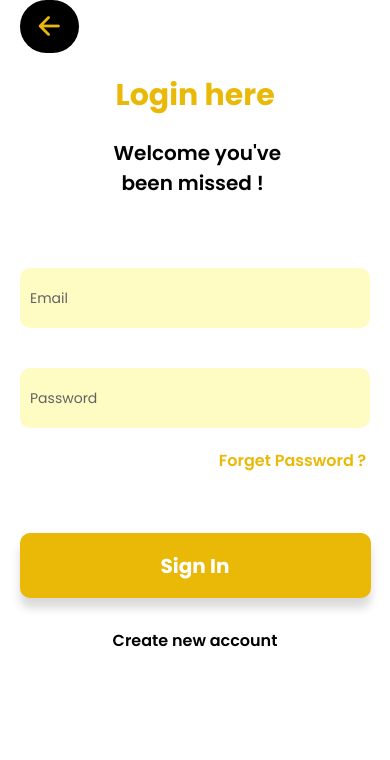
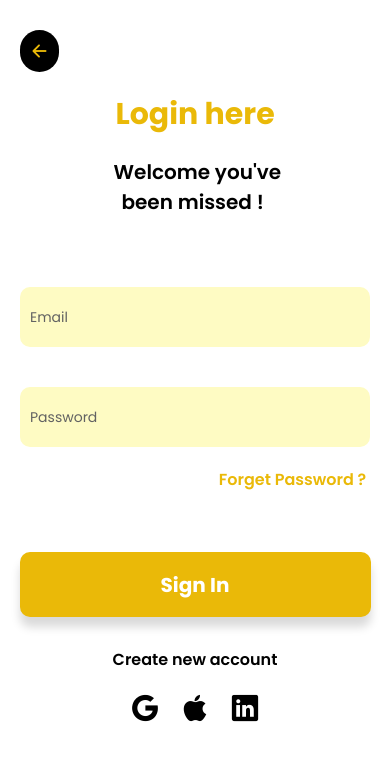
Before and after one commit to Mohamed-Nazir/appSerema, a React Native app: screen /login in a window 390 px wide. Shown: the top 760 px of the page. Built offline with nearby package versions, Linux system fonts and the light colour scheme.

Commit message:
First UI design Forget Password, Add custom icon component

```diff
--- a/src/components/UI/Button.tsx
+++ b/src/components/UI/Button.tsx
@@ -18,8 +18,6 @@ const CustomButton: React.FC<CustomButtonProps> = ({
   backgroundColor,
   color,
 }) => {
-  const Spacing = 10; // Vous devez définir votre propre valeur de Spacing
-
   return (
     <TouchableOpacity
       style={[
--- /dev/null
+++ b/src/components/UI/Icon.tsx
@@ -0,0 +1,15 @@
+import { View, StyleSheet } from "react-native";
+import { Ionicons } from "@expo/vector-icons";
+import Spacing from "../../constants/Spacing";
+
+interface CustomIconProps {
+  name: any;
+  size: number;
+  color: string;
+}
+
+const CustomIcon: React.FC<CustomIconProps> = ({ name, size, color }) => {
+  return <Ionicons name={name} size={size} color={color} />;
+};
+
+export default CustomIcon;
--- a/src/screens/ForgetPassword.tsx
+++ b/src/screens/ForgetPassword.tsx
@@ -1,17 +1,56 @@
 import React, { Component } from "react";
-import { Text, View } from "react-native";
+import { Ionicons } from "@expo/vector-icons";
+import { Text, View, StyleSheet } from "react-native";
 import { SafeAreaView } from "react-native-safe-area-context";
+import MyTextInput from "../components/UI/InputText";
+import Spacing from "../constants/Spacing";
+import Color from "../constants/Color";
+import CustomButton from "../components/UI/Button";
+import CustomIcon from "../components/UI/Icon";
 
-export class ForgetPassword extends Component {
-  render() {
-    return (
-      <SafeAreaView>
-        <View>
-          <Text> Forget Password </Text>
-        </View>
-      </SafeAreaView>
-    );
-  }
-}
+const ForgetPassword = ({ navigation }) => {
+  return (
+    <SafeAreaView style={styles.container}>
+      <View style={styles.iconsStyle}>
+        <CustomIcon
+          name="arrow-back"
+          size={Spacing * 2}
+          color={Color.primary}
+        />
+      </View>
+      <View style={styles.inputView}>
+        <MyTextInput placeholder="Email" />
+        <CustomButton
+          title="Submit"
+          width="48%"
+          color={Color.onPrimary}
+          backgroundColor={Color.primary}
+        />
+      </View>
+    </SafeAreaView>
+  );
+};
 
 export default ForgetPassword;
+
+const styles = StyleSheet.create({
+  container: {
+    flex: 1,
+    backgroundColor: Color.white,
+  },
+  iconsStyle: {
+    backgroundColor: "black",
+    paddingVertical: Spacing,
+    paddingHorizontal: Spacing,
+    marginHorizontal: Spacing * 3,
+    marginTop: Spacing * 2,
+    borderRadius: 100,
+    width: "10%",
+    justifyContent: "center",
+    alignItems: "center",
+  },
+  inputView: {
+    paddingVertical: Spacing * 5,
+    backgroundColor: "#fff",
+  },
+});
--- a/src/screens/Login.tsx
+++ b/src/screens/Login.tsx
@@ -12,17 +12,17 @@ import FontSize from "../constants/FontSize";
 import Fonts from "../constants/Fonts";
 import MyTextInput from "../components/UI/InputText";
 import CustomButton from "../components/UI/Button";
+import CustomIcon from "../components/UI/Icon";
 
 const Login = ({ navigation }) => {
   return (
     <SafeAreaView style={styles.container}>
       <View>
         <View style={styles.iconsStyle}>
-          <Ionicons
+          <CustomIcon
             name="arrow-back"
-            size={Spacing * 3}
+            size={Spacing * 2}
             color={Color.primary}
-            onPress={() => navigation.navigate("home")}
           />
         </View>
         <View style={styles.welcomeLogin}>
@@ -63,9 +63,34 @@ const Login = ({ navigation }) => {
           alignItems: "center",
         }}
       >
-        <TouchableOpacity onPress={() => navigation.navigate("register")}>
+        <TouchableOpacity onPress={() => navigation.push("register")}>
           <Text style={styles.createAccountText}>Create new account</Text>
         </TouchableOpacity>
+      </View>
+
+      <View
+        style={{
+          flexDirection: "row",
+          justifyContent: "center",
+          alignItems: "center",
+          marginTop: Spacing * 2,
+        }}
+      >
+        <View style={{ marginRight: Spacing * 2 }}>
+          <CustomIcon
+            name="logo-google"
+            size={Spacing * 3}
+            color={Color.text}
+          />
+        </View>
+        <View style={{ marginRight: Spacing * 2 }}>
+          <CustomIcon name="logo-apple" size={Spacing * 3} color={Color.text} />
+        </View>
+        <CustomIcon
+          name="logo-linkedin"
+          size={Spacing * 3}
+          color={Color.text}
+        />
       </View>
     </SafeAreaView>
   );
@@ -83,8 +108,9 @@ const styles = StyleSheet.create({
     paddingVertical: Spacing,
     paddingHorizontal: Spacing,
     marginHorizontal: Spacing * 2,
+    marginTop: Spacing * 3,
     borderRadius: 100,
-    width: "15%",
+    width: "10%",
     justifyContent: "center",
     alignItems: "center",
   },
--- a/src/screens/Register.tsx
+++ b/src/screens/Register.tsx
@@ -11,7 +11,7 @@ const Register = ({ navigation }) => {
       <View style={styles.iconsStyle}>
         <Ionicons
           name="arrow-back"
-          size={Spacing * 3}
+          size={Spacing * 2}
           color={Color.primary}
           onPress={() => navigation.navigate("home")}
         />
@@ -36,9 +36,10 @@ const styles = StyleSheet.create({
     backgroundColor: "black",
     paddingVertical: Spacing,
     paddingHorizontal: Spacing,
-    marginHorizontal: Spacing * 2,
+    marginHorizontal: Spacing * 3,
+    marginTop: Spacing * 2,
     borderRadius: 100,
-    width: "15%",
+    width: "10%",
     justifyContent: "center",
     alignItems: "center",
   },
```
